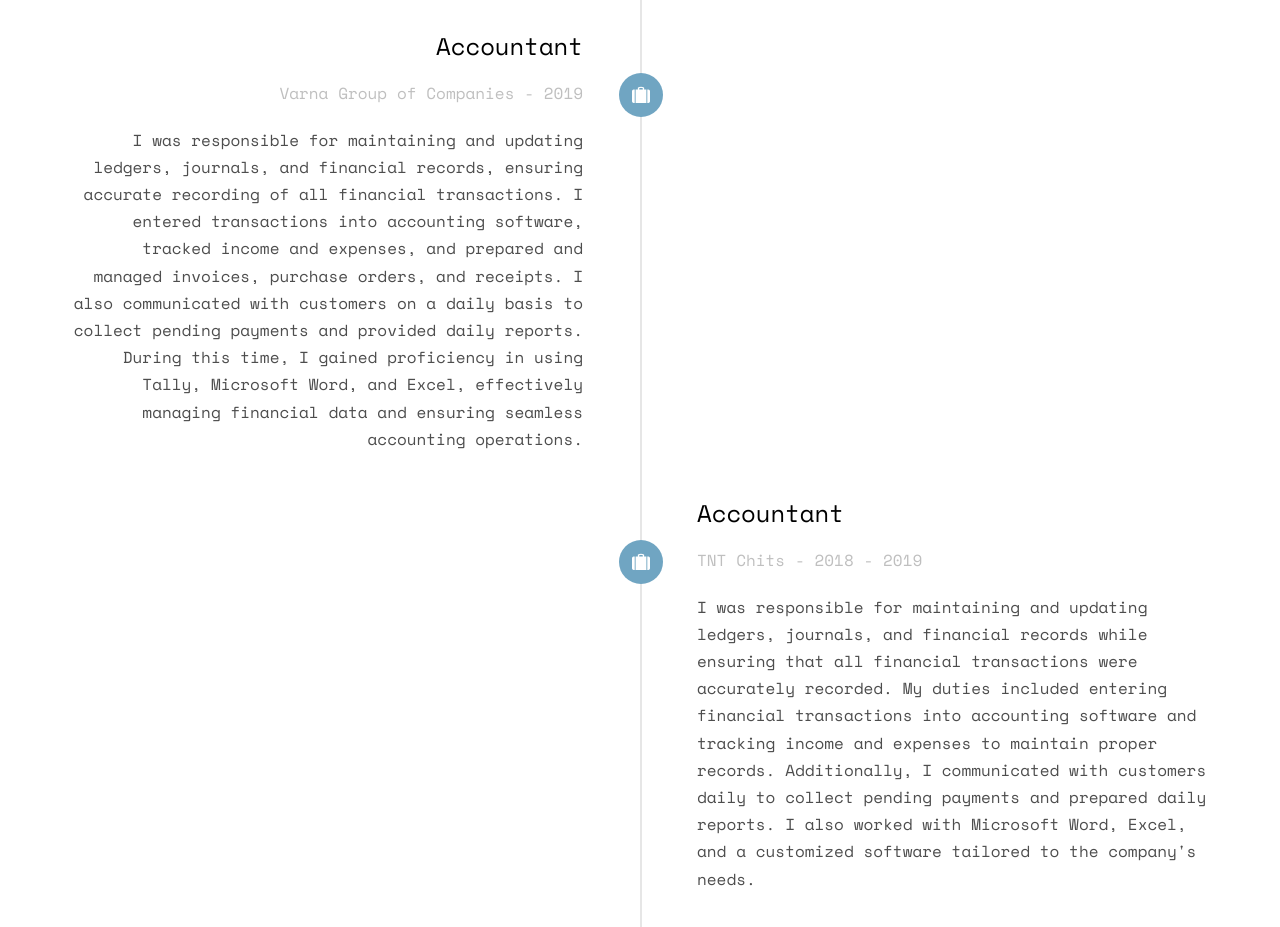
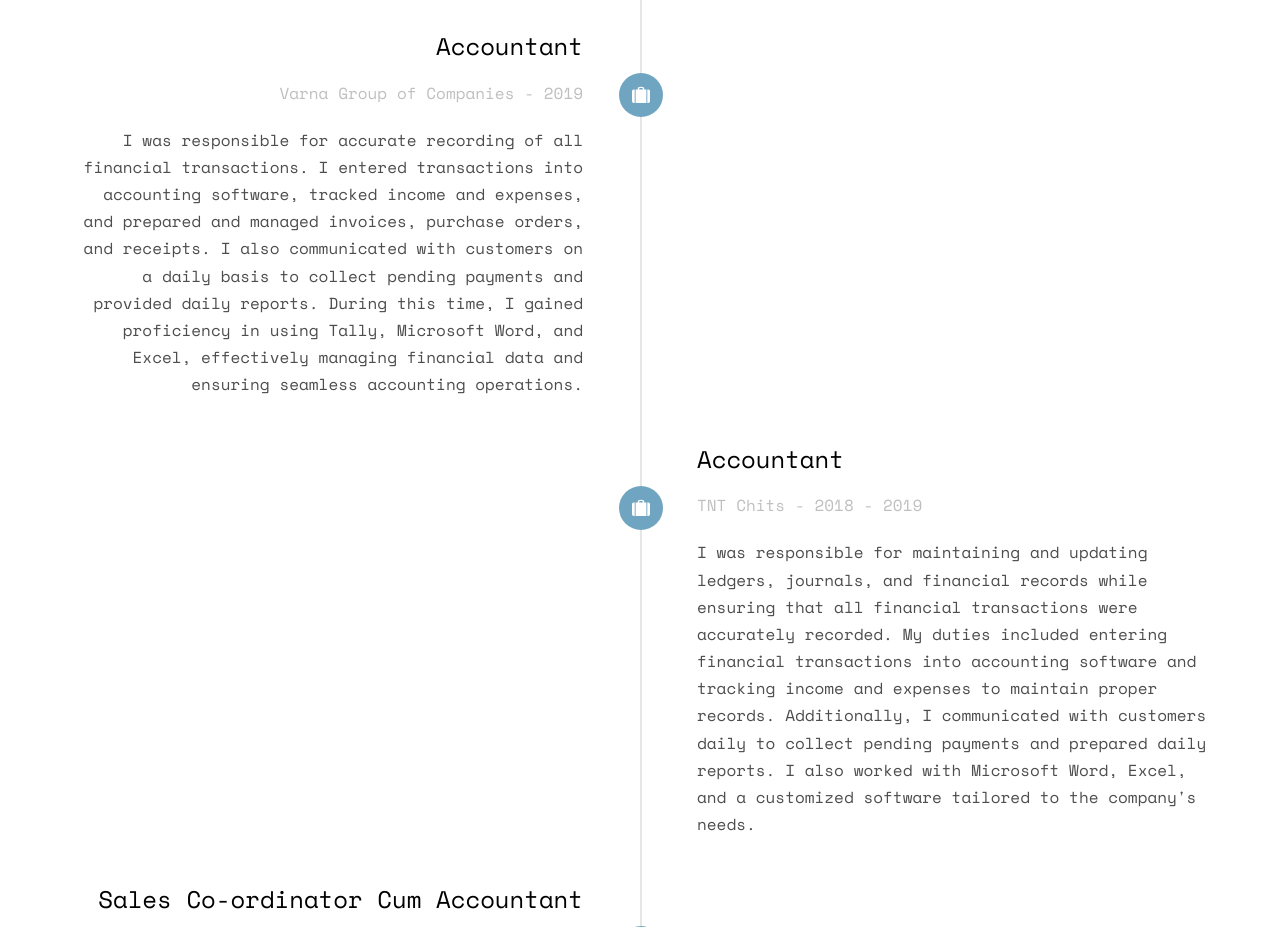
Before and after one commit to thasneem-ph/personalportfolio, a plain HTML site: page index.html in a window 1280 px wide. Shown: the part 1820-2747 px from the top of the page. Drawn offline with nearby package versions, Linux system fonts and the light colour scheme; some packages are replaced by stand-ins of ours; no server answers; files whose address does not match are found by name.

Commit message:
Update index.html

```diff
--- a/index.html
+++ b/index.html
@@ -144,7 +144,7 @@
 									<span class="company">Varna Group of Companies - 2019</span>
 								</div>
 								<div class="timeline-body">
-									<p> I was responsible for maintaining and updating ledgers, journals, and financial records, ensuring accurate recording of all financial transactions. I entered transactions into accounting software, tracked income and expenses, and prepared and managed invoices, purchase orders, and receipts. I also communicated with customers on a daily basis to collect pending payments and provided daily reports. During this time, I gained proficiency in using Tally, Microsoft Word, and Excel, effectively managing financial data and ensuring seamless accounting operations.
+									<p> I was responsible for accurate recording of all financial transactions. I entered transactions into accounting software, tracked income and expenses, and prepared and managed invoices, purchase orders, and receipts. I also communicated with customers on a daily basis to collect pending payments and provided daily reports. During this time, I gained proficiency in using Tally, Microsoft Word, and Excel, effectively managing financial data and ensuring seamless accounting operations.
 									</p>
 								</div>
 							</div>
```
